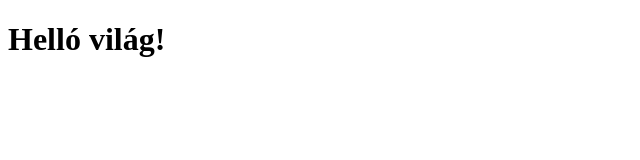
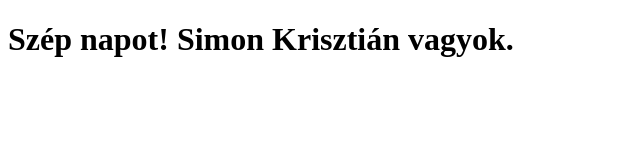
Before and after one commit to KS44HUN/vizsga2025, a plain HTML site: page index.html in a window 1280 px wide. Shown: the whole page, without its empty margins (0-640 px from the left). Drawn offline with Linux system fonts and the light colour scheme.

Commit message:
Update index.html

```diff
--- a/index.html
+++ b/index.html
@@ -6,6 +6,6 @@
     <title>Document</title>
 </head>
 <body>
-    <h1>Helló világ!</h1>
+    <h1>Szép napot! Simon Krisztián vagyok.</h1>
 </body>
 </html>
```
